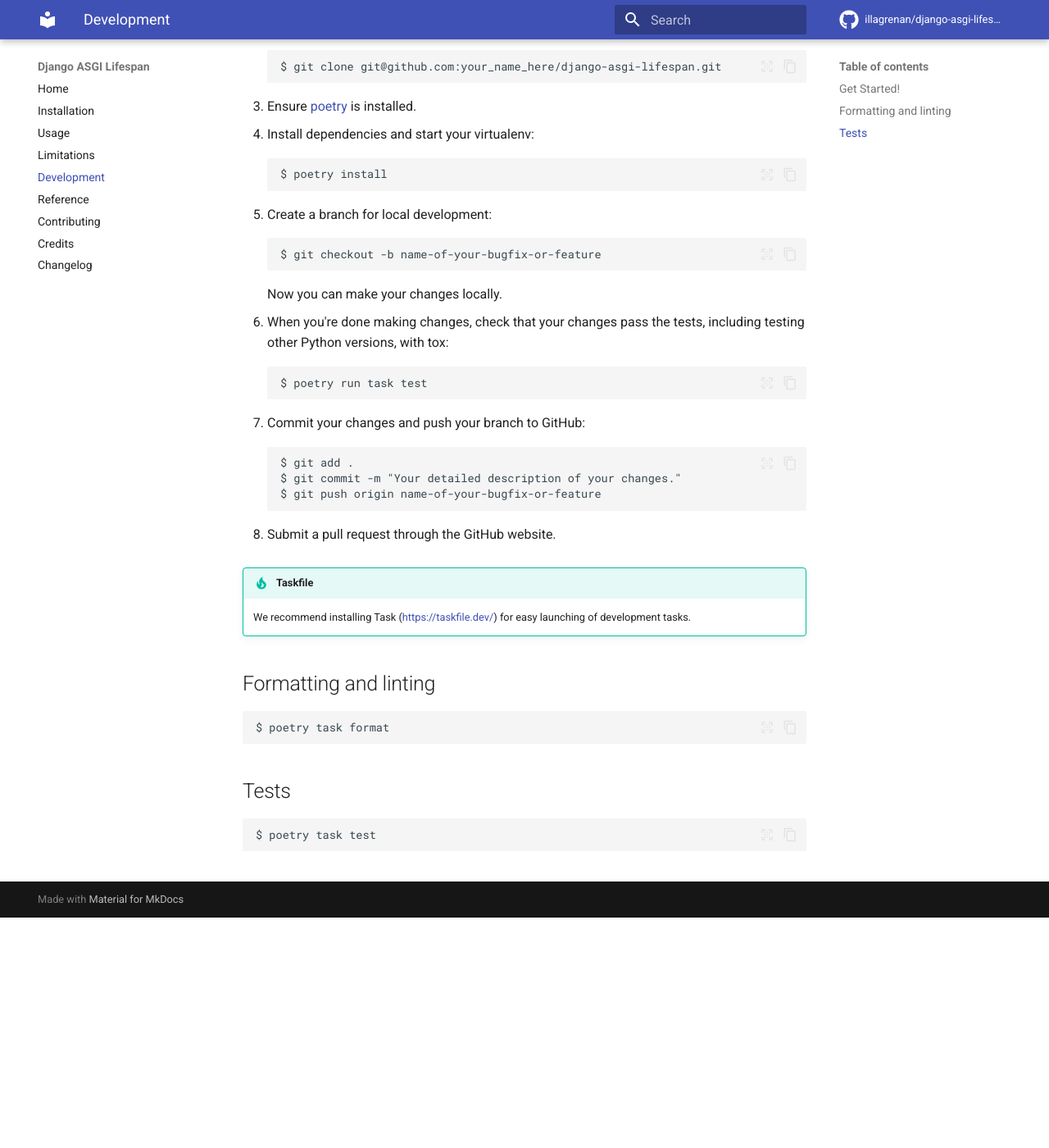
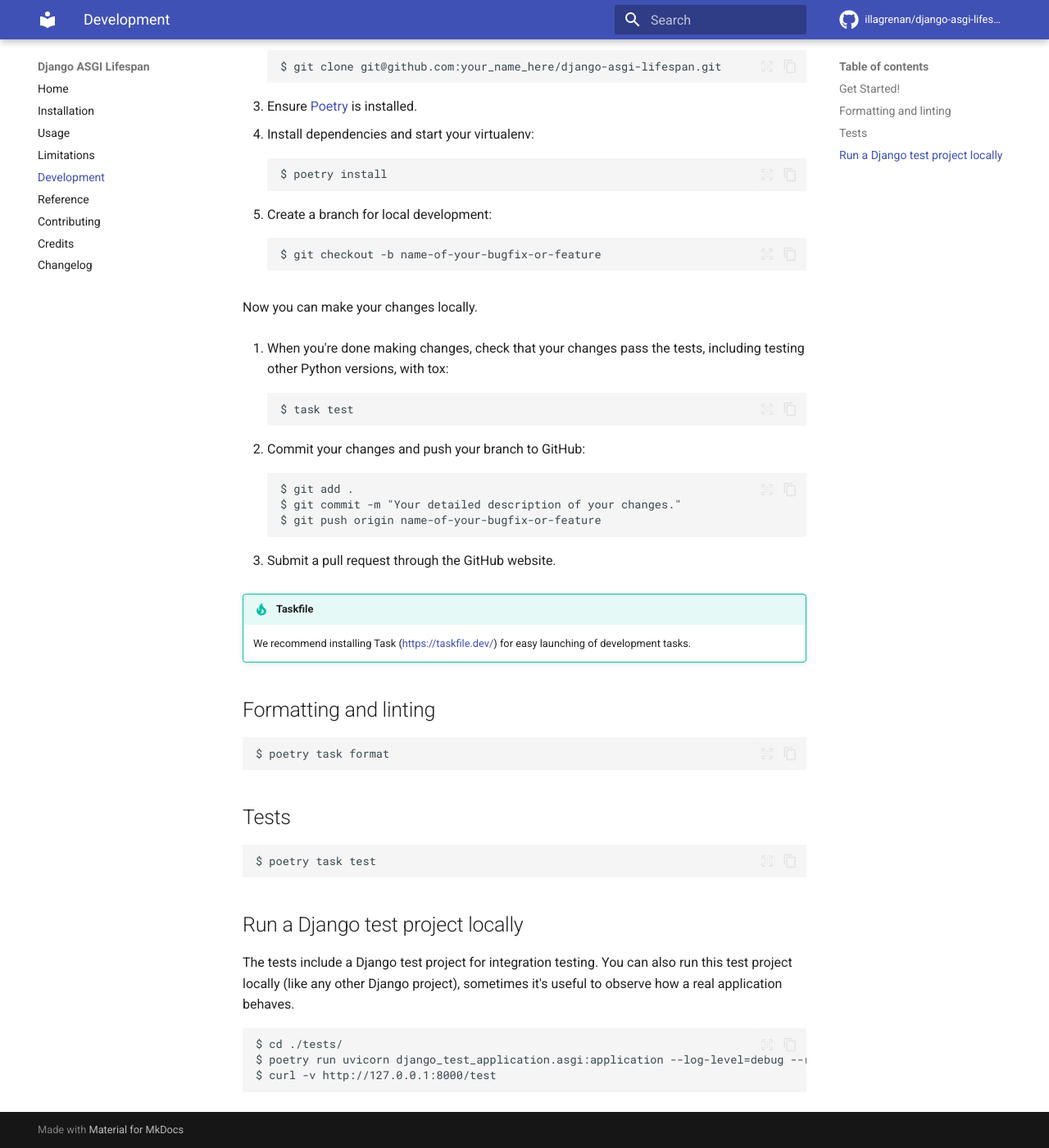
Before and after one commit to illagrenan/django-asgi-lifespan, an MkDocs documentation site: the page built from docs/development.md, in a window 1280 px wide and 1400 px high, scrolled down 281 px. Shown: the whole window at 82% size. Built offline with MkDocs 1.6.1 and Material for MkDocs 9.7.7, drawn with Linux system fonts in a browser that asks for light colours; comment, search, counter and statistics services are not loaded.

Commit message:
Document how to run this project locally

````diff
--- a/docs/development.md
+++ b/docs/development.md
@@ -9,7 +9,7 @@
     $ git clone git@github.com:your_name_here/django-asgi-lifespan.git
     ```
 
-3. Ensure [poetry](https://python-poetry.org/docs/) is installed.
+3. Ensure [Poetry](https://python-poetry.org/docs/) is installed.
 4. Install dependencies and start your virtualenv:
 
     ```
@@ -41,11 +41,9 @@
 
 8. Submit a pull request through the GitHub website.
 
-
 !!! tip "Taskfile"
 
     We recommend installing Task (<https://taskfile.dev/>) for easy launching of development tasks.
-
 
 # Formatting and linting
 
@@ -58,3 +56,13 @@
 ```
 $ poetry task test
 ```
+
+# Run a Django test project locally
+
+The tests include a Django test project for integration testing. You can also run this test project locally (like any other Django project), sometimes it's useful to observe how a real application behaves.
+
+```
+$ cd ./tests/
+$ poetry run uvicorn django_test_application.asgi:application --log-level=debug --reload
+$ curl -v http://127.0.0.1:8000/test
+```
````
Also changed, not shown: other parts of docs/development.md (+2 -2 lines).
